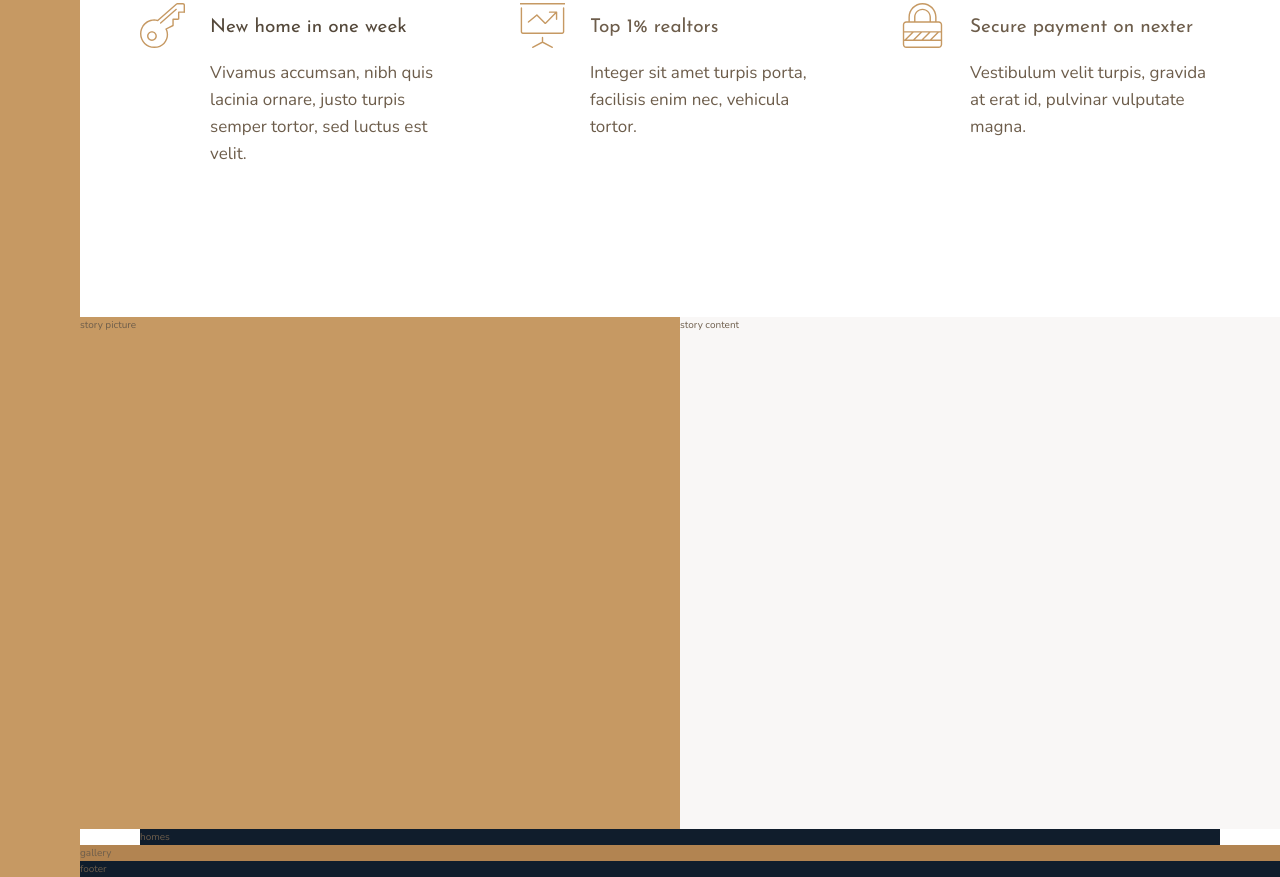
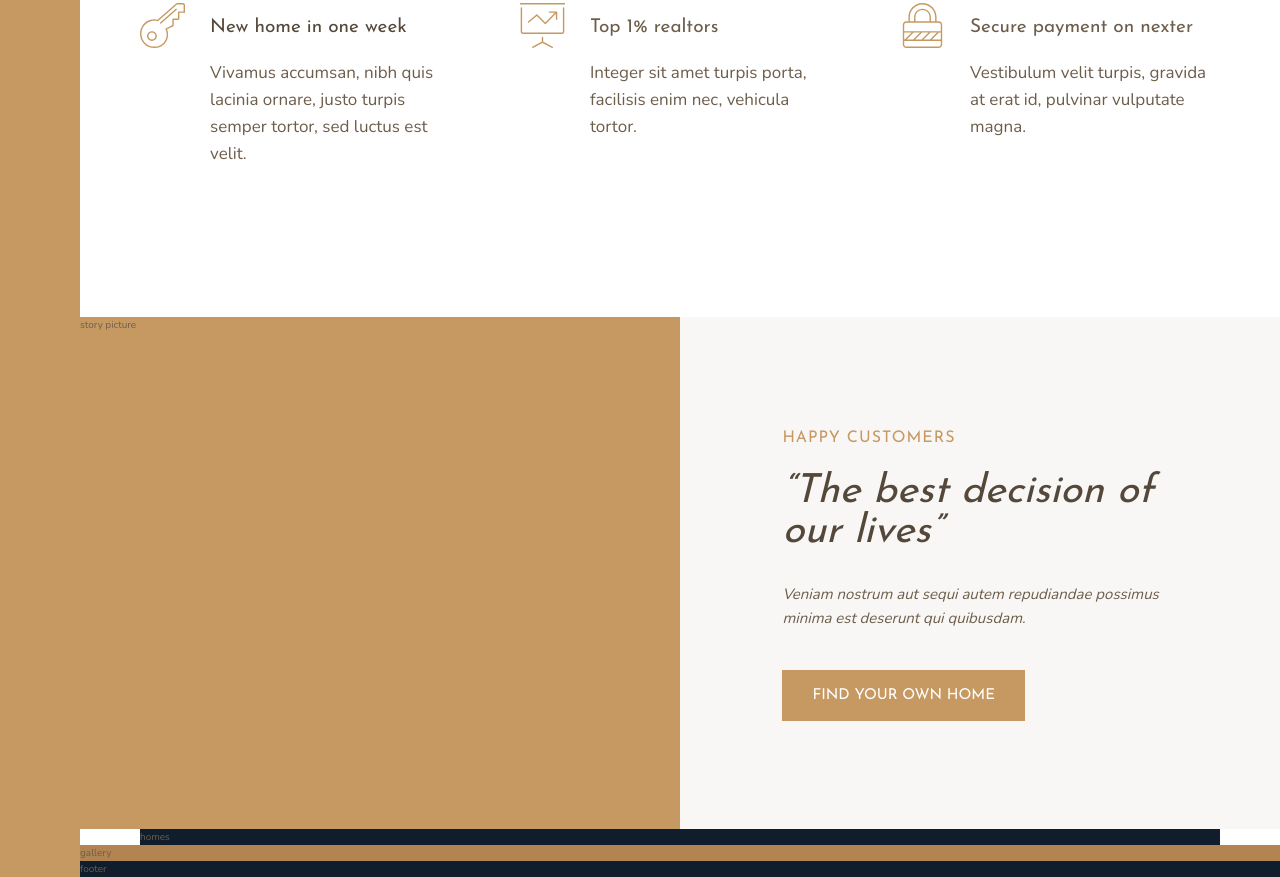
Before and after one commit to MohitAlphonsus/Nexter, a website: page index.html in a window 1280 px wide. Shown: the part 991-1868 px from the top of the page. Drawn offline with nearby package versions, Linux system fonts and the light colour scheme.

Commit message:
story section story content added

```diff
--- a/index.html
+++ b/index.html
@@ -100,7 +100,18 @@
 			</section>
 
 			<div class="story__pictures">story picture</div>
-			<div class="story__content">story content</div>
+			<div class="story__content">
+				<h3 class="heading-3 mb-sm">Happy Customers</h3>
+				<h2 class="heading-2 heading-2--dark mb-md">
+					&ldquo;The best decision of our lives&rdquo;
+				</h2>
+				<p class="story__text">
+					Veniam nostrum aut sequi autem repudiandae possimus minima est
+					deserunt qui quibusdam.
+				</p>
+				<button class="btn">Find your own home</button>
+			</div>
+
 			<section class="homes">homes</section>
 			<section class="gallery">gallery</section>
 			<footer class="footer">footer</footer>
--- a/sass/files/_story.scss
+++ b/sass/files/_story.scss
@@ -9,5 +9,17 @@
 	&__content {
 		background-color: var.$color-grey-light-1;
 		grid-column: col-start 5 / full-end;
+		padding: 6rem 8vw;
+
+		display: flex;
+		flex-direction: column;
+		justify-content: center;
+		align-items: start;
+	}
+
+	&__text {
+		font-size: 1.5rem;
+		font-style: italic;
+		margin-bottom: 4rem;
 	}
 }
```
Also changed, not shown: css/styles.css, 1 other file.
